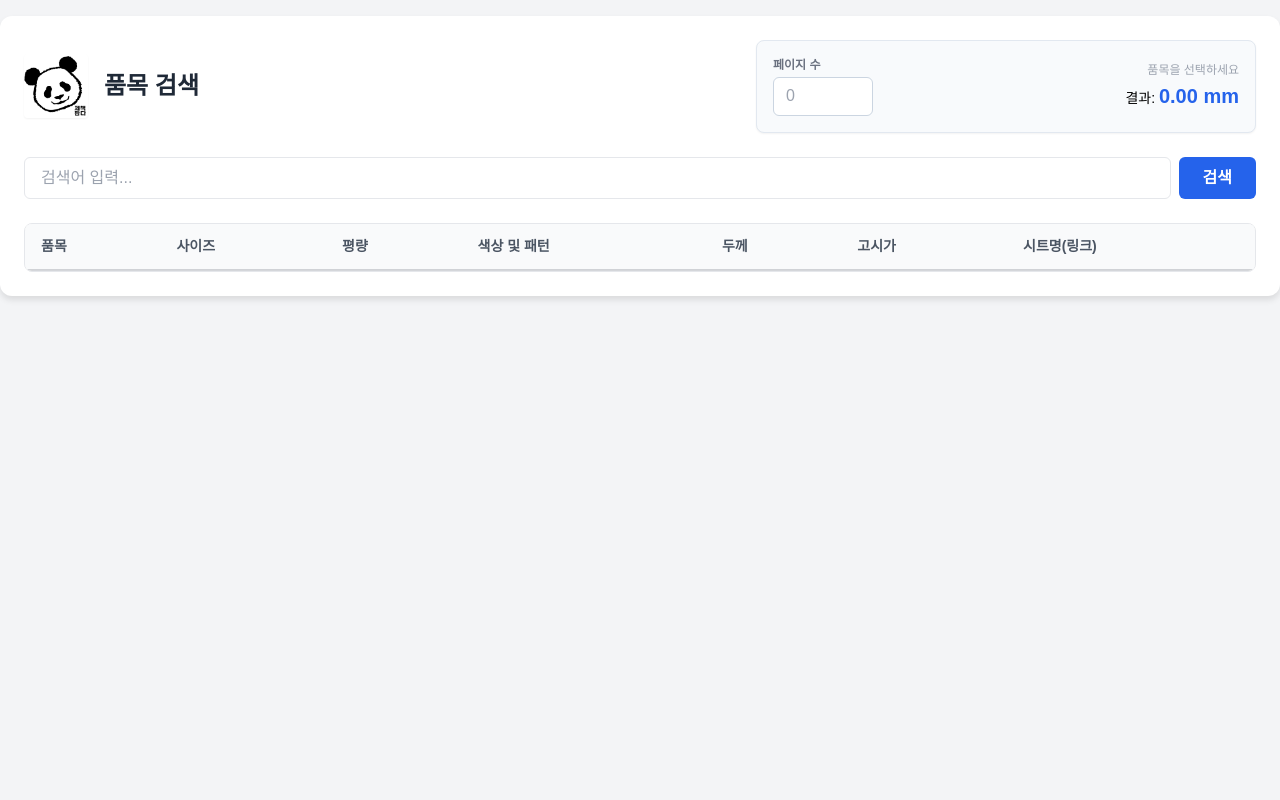
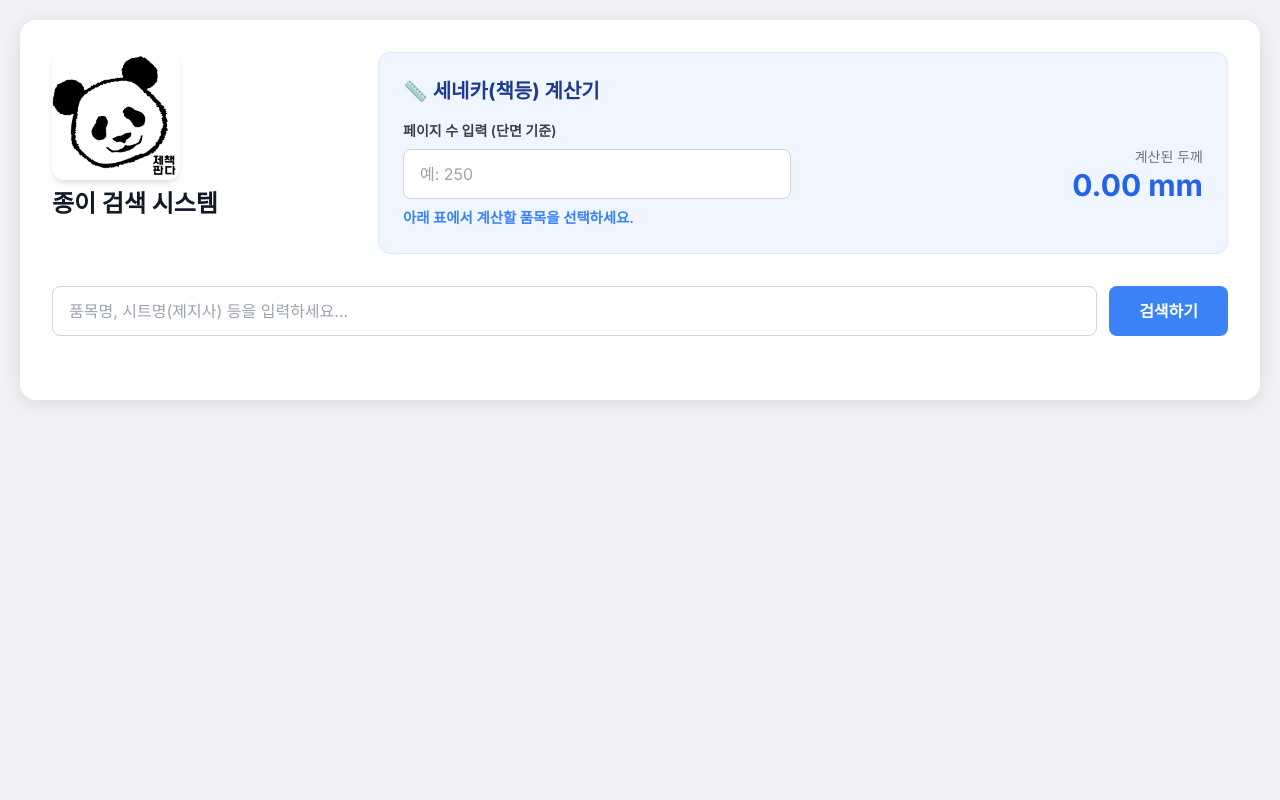
Before and after one commit to goodnotes2/paper, a Flask app: page / in a window 1280 px wide. Run offline with Flask 3, Linux system fonts and the light colour scheme; lists and menus that the app fills with data are empty; some libraries are stand-ins or nearby versions.

Commit message:
최종 통합 버전: 모든 시트 검색 + 슬림 계산기 + 링크 연결2

```diff
--- a/app.py
+++ b/app.py
@@ -1,55 +1,103 @@
 import pandas as pd
-from flask import Flask, render_template, request
+from flask import Flask, render_template, request, jsonify
 import os
 
 app = Flask(__name__)
-app.secret_key = 'paper_search_key'
+app.secret_key = 'paper_search_key_1234'
 
-def load_data():
+# 전역 변수로 데이터 캐싱
+cached_df = None
+
+def load_data_once():
+    global cached_df
     file_path = 'search.xlsx'
     if not os.path.exists(file_path):
-        return pd.DataFrame()
+        print("❌ search.xlsx 파일을 찾을 수 없습니다.")
+        cached_df = pd.DataFrame()
+        return
 
     try:
-        # 엑셀의 모든 시트(두성, 삼원, 무림 등)를 한 번에 읽기
+        # 모든 시트 읽기
         all_sheets = pd.read_excel(file_path, sheet_name=None, engine='openpyxl')
+        combined_list = []
 
-        combined_df = []
         for sheet_name, df in all_sheets.items():
-            # 컬럼명 공백 제거
+            # 컬럼명 정리
             df.columns = [str(col).strip() for col in df.columns]
 
-            # 병합된 셀(빈칸)을 위 데이터로 자동 채우기 (ffill)
-            # 품목명이 한 줄에만 있어도 아래 줄까지 다 검색되게 합니다.
-            fill_cols = ['품목', '사이즈', '평량']
-            for col in fill_cols:
+            # 📌 1. 병합 셀/빈칸 처리 (가장 중요한 부분)
+            # '품목'이 비어있으면 위 행의 값을 가져옵니다.
+            target_cols = ['품목', '사이즈', '평량', '두께']
+            for col in target_cols:
                 if col in df.columns:
                     df[col] = df[col].ffill()
 
-            # 시트명(제지사 이름) 저장
+            # 시트명 저장 및 고시가 원본 보존
             df['시트명'] = sheet_name
-            combined_df.append(df)
+            if '고시가' in df.columns:
+                df['고시가_원본'] = df['고시가']
 
-        return pd.concat(combined_df, ignore_index=True).fillna('')
+            combined_list.append(df)
+
+        cached_df = pd.concat(combined_list, ignore_index=True).fillna('')
+        print(f"✅ 총 {len(cached_df)}행 데이터 로드 완료")
     except Exception as e:
-        print(f"Error: {e}")
-        return pd.DataFrame()
+        print(f"❌ 데이터 로드 에러: {e}")
+        cached_df = pd.DataFrame()
+
+# 서버 시작 시 데이터 로드
+load_data_once()
 
 @app.route('/', methods=['GET', 'POST'])
 def index():
     keyword = ""
     results = []
+    authenticated = True  # 비밀번호 로직은 기존 유지하되 여기서는 True로 설정
+
     if request.method == 'POST':
         keyword = request.form.get('keyword', '').strip()
-        if keyword:
-            df = load_data()
-            if not df.empty:
-                # 대소문자 무시하고 모든 칸에서 키워드 포함 여부 검색
-                mask = df.apply(lambda row: row.astype(str).str.contains(keyword, case=False).any(), axis=1)
-                results = df[mask].to_dict('records')
 
-    return render_template('index.html', results=results, keyword=keyword)
+        if keyword and cached_df is not None:
+            # 📌 2. 검색 로직 강화: 품목명 또는 시트명에서 검색
+            mask = cached_df.apply(lambda row: row.astype(str).str.contains(keyword, case=False).any(), axis=1)
+            search_df = cached_df[mask].copy()
+
+            # 📌 3. 각 제지사별 정확한 검색 URL 생성
+            def make_url(row):
+                p = str(row['품목'])
+                s = str(row['시트명'])
+                if '두성' in s:
+                    return f"https://www.doosungpaper.co.kr/product/search?q={p}"
+                elif '삼원' in s:
+                    return f"https://www.samwonpaper.com/product/search?kwd={p}"
+                elif '무림' in s:
+                    return f"https://www.moorim.co.kr/ko/product/search.do?searchKeyword={p}"
+                elif '한솔' in s:
+                    return f"https://www.hansolpaper.co.kr/product/search?q={p}"
+                else:
+                    return f"https://www.google.com/search?q={s}+{p}"
+
+            search_df['url'] = search_df.apply(make_url, axis=1)
+            results = search_df.to_dict('records')
+
+    return render_template('index.html',
+                           results=results,
+                           keyword=keyword,
+                           authenticated=authenticated,
+                           logo_path='search.png')
+
+# 세네카 계산 API
+@app.route('/calculate_seneca_api', methods=['POST'])
+def calculate_seneca_api():
+    data = request.json
+    try:
+        pages = float(data.get('page_count', 0))
+        thickness = float(data.get('thickness', 0))
+        # 계산식: (페이지/2) * 두께 / 1000
+        result = (pages / 2) * thickness / 1000
+        return jsonify({'result': round(result, 2)})
+    except:
+        return jsonify({'error': '계산 불가'}), 400
 
 if __name__ == '__main__':
-    port = int(os.environ.get('PORT', 5000))
-    app.run(host='0.0.0.0', port=port)
+    app.run(host='0.0.0.0', port=5000)
--- a/templates/index.html
+++ b/templates/index.html
@@ -3,84 +3,176 @@
 <head>
     <meta charset="UTF-8">
     <meta name="viewport" content="width=device-width, initial-scale=1.0">
-    <title>품목 검색</title>
+    <title>품목 검색 시스템</title>
     <script src="https://cdn.tailwindcss.com"></script>
+    <link href="https://fonts.googleapis.com/css2?family=Inter:wght@400;500;600;700&display=swap" rel="stylesheet">
     <style>
-        body { font-family: sans-serif; background-color: #f3f4f6; margin: 0; }
-        .container { width: 95%; max-width: 1200px; margin: 1rem auto; padding: 1.5rem; background: white; border-radius: 0.75rem; box-shadow: 0 4px 6px rgba(0,0,0,0.1); }
-        .sticky-header { position: sticky; top: 0; z-index: 50; background-color: #f9fafb !important; box-shadow: 0 2px 4px rgba(0,0,0,0.1); }
-        th { padding: 0.75rem 1rem; text-align: left; font-size: 0.875rem; border-bottom: 2px solid #e5e7eb; }
-        td { padding: 0.75rem 1rem; border-bottom: 1px solid #f3f4f6; font-size: 0.875rem; }
-        .calc-box { background: #f8fafc; border: 1px solid #e2e8f0; border-radius: 0.5rem; padding: 1rem; width: 100%; max-width: 500px; }
-        .calc-input { border: 1px solid #cbd5e1; border-radius: 0.375rem; padding: 0.4rem 0.75rem; width: 100px; outline: none; }
+        body {
+            font-family: 'Inter', sans-serif;
+            background-color: #f0f2f5;
+            min-height: 100vh;
+            margin: 0;
+            padding: 20px;
+        }
+        .container {
+            max-width: 1200px;
+            margin: 0 auto;
+            padding: 2rem;
+            background-color: #ffffff;
+            border-radius: 1rem;
+            box-shadow: 0 4px 20px rgba(0, 0, 0, 0.1);
+        }
+        .search-input, .calculator-input {
+            border: 1px solid #d1d5db;
+            border-radius: 0.5rem;
+            padding: 0.75rem 1rem;
+            font-size: 1rem;
+            width: 100%;
+            outline: none;
+        }
+        .search-input:focus { border-color: #3b82f6; ring: 2px; ring-color: #3b82f6; }
+        .search-button {
+            background-color: #3b82f6;
+            color: white;
+            padding: 0.75rem 1.5rem;
+            border-radius: 0.5rem;
+            font-weight: 600;
+            transition: all 0.2s;
+        }
+        .search-button:hover { background-color: #2563eb; }
+        .table-header {
+            background-color: #f8fafc;
+            color: #475569;
+            font-weight: 600;
+            padding: 0.75rem 1rem;
+            text-align: left;
+            position: sticky;
+            top: 0;
+            z-index: 10;
+        }
+        .table-row-cell {
+            padding: 0.75rem 1rem;
+            border-bottom: 1px solid #f1f5f9;
+            font-size: 0.875rem;
+        }
+        .selected-product-display {
+            font-size: 0.9rem;
+            color: #3b82f6;
+            font-weight: 600;
+            margin-top: 0.5rem;
+        }
     </style>
 </head>
 <body>
     <div class="container">
-        <div class="flex flex-col md:flex-row items-center justify-between gap-4 mb-6">
-            <div class="flex items-center gap-4">
-                <img src="/static/search.png" alt="Logo" class="w-16 h-16 rounded shadow-sm" onerror="this.src='https://via.placeholder.com/64'">
-                <h1 class="text-2xl font-bold text-gray-800">품목 검색</h1>
+        <div class="flex flex-col lg:flex-row gap-8 mb-8 items-start">
+            <div class="flex-shrink-0 w-full lg:w-1/4 flex justify-center lg:justify-start">
+                <div class="text-center lg:text-left">
+                    <img src="{{ url_for('static', filename=logo_path) }}" alt="Logo" class="w-32 h-32 rounded-xl shadow-md mb-2 mx-auto lg:mx-0" onerror="this.src='https://via.placeholder.com/128'">
+                    <h1 class="text-2xl font-extrabold text-gray-900">종이 검색 시스템</h1>
+                </div>
             </div>
-            <div class="calc-box shadow-sm">
-                <div class="flex items-center justify-between gap-4">
+
+            <div class="bg-blue-50 p-6 rounded-xl border border-blue-100 w-full lg:w-3/4">
+                <h2 class="text-xl font-bold text-blue-900 mb-4 flex items-center gap-2">
+                    📏 세네카(책등) 계산기
+                </h2>
+                <div class="grid grid-cols-1 md:grid-cols-2 gap-6">
                     <div>
-                        <label class="block text-xs font-semibold text-gray-500 mb-1">페이지 수</label>
-                        <input type="number" id="page_input" placeholder="0" class="calc-input" oninput="calculate()">
+                        <label class="block text-sm font-semibold text-gray-700 mb-2">페이지 수 입력 (단면 기준)</label>
+                        <input type="number" id="seneca_page_count" placeholder="예: 250" class="calculator-input" oninput="calculateSeneca()">
+                        <p id="product_info_display" class="selected-product-display">아래 표에서 계산할 품목을 선택하세요.</p>
                     </div>
-                    <div class="text-right">
-                        <p id="product_info" class="text-xs text-gray-400 mb-1">품목을 선택하세요</p>
-                        <div class="text-sm font-medium">결과: <span id="result" class="text-xl font-bold text-blue-600">0.00 mm</span></div>
+                    <div class="flex flex-col justify-center items-center md:items-end">
+                        <span class="text-gray-500 text-sm">계산된 두께</span>
+                        <div class="text-3xl font-black text-blue-600" id="result_display">0.00 mm</div>
                     </div>
                 </div>
+                <input type="hidden" id="selected_thickness" value="0">
             </div>
         </div>
 
-        <form method="POST" class="flex gap-2 mb-6">
-            <input type="text" name="keyword" value="{{ keyword }}" placeholder="검색어 입력..." class="flex-1 border rounded-md px-4 py-2 outline-none focus:border-blue-500">
-            <button type="submit" class="bg-blue-600 text-white px-6 py-2 rounded-md font-bold hover:bg-blue-700">검색</button>
+        <form method="POST" action="/" class="flex gap-3 mb-8">
+            <input type="text" name="keyword" placeholder="품목명, 시트명(제지사) 등을 입력하세요..." value="{{ keyword }}" class="search-input">
+            <button type="submit" class="search-button w-32">검색하기</button>
         </form>
 
-        <div class="overflow-x-auto border rounded-lg">
-            <table class="min-w-full bg-white border-collapse">
-                <thead class="sticky-header">
-                    <tr class="text-gray-600">
-                        <th>품목</th><th>사이즈</th><th>평량</th><th>색상 및 패턴</th><th>두께</th><th>고시가</th><th>시트명(링크)</th>
-                    </tr>
-                </thead>
-                <tbody>
-                    {% for item in results %}
-                    <tr class="hover:bg-blue-50 cursor-pointer" onclick="selectRow(this, '{{ item.두께 }}', '{{ item.품목 }}')">
-                        <td>{{ item.품목 }}</td><td>{{ item.사이즈 }}</td><td>{{ item.평량 }}</td><td>{{ item.색상_및_패턴 }}</td><td>{{ item.두께 }}</td><td>{{ item.고시가 }}</td>
-                        <td>
-                            {% if item.시트명 == '두성' %}
-                                <a href="https://www.doosungpaper.co.kr/Search?SearchText={{ item.품목 }}" target="_blank" class="text-blue-500 hover:underline" onclick="event.stopPropagation();">{{ item.시트명 }}</a>
-                            {% elif item.시트명 == '삼원' %}
-                                <a href="http://www.samwonpaper.com/product/search?kwd={{ item.품목 }}" target="_blank" class="text-blue-500 hover:underline" onclick="event.stopPropagation();">{{ item.시트명 }}</a>
-                            {% elif item.시트명 == '무림' %}
-                                <a href="https://www.moorim.co.kr/ko/product/search.do?searchKeyword={{ item.품목 }}" target="_blank" class="text-blue-500 hover:underline" onclick="event.stopPropagation();">{{ item.시트명 }}</a>
-                            {% else %}
-                                <a href="https://www.google.com/search?q={{ item.시트명 }}+{{ item.품목 }}" target="_blank" class="text-blue-500 hover:underline" onclick="event.stopPropagation();">{{ item.시트명 }}</a>
-                            {% endif %}
-                        </td>
-                    </tr>
-                    {% endfor %}
-                </tbody>
-            </table>
+        {% if results %}
+        <div class="overflow-hidden border border-gray-200 rounded-xl shadow-sm">
+            <div class="overflow-x-auto max-h-[600px]">
+                <table class="min-w-full divide-y divide-gray-200 border-collapse">
+                    <thead>
+                        <tr>
+                            <th class="table-header">품목</th>
+                            <th class="table-header">사이즈</th>
+                            <th class="table-header">평량</th>
+                            <th class="table-header">색상 및 패턴</th>
+                            <th class="table-header">두께(μm)</th>
+                            <th class="table-header">고시가</th>
+                            <th class="table-header">제지사 연결</th>
+                        </tr>
+                    </thead>
+                    <tbody class="bg-white divide-y divide-gray-100">
+                        {% for item in results %}
+                        <tr class="cursor-pointer hover:bg-blue-50 transition-colors"
+                            onclick="selectRow(this, '{{ item.두께 }}', '{{ item.품목 }}', '{{ item.평량 }}')">
+                            <td class="table-row-cell font-medium text-gray-900">{{ item.품목 }}</td>
+                            <td class="table-row-cell text-gray-600">{{ item.사이즈 }}</td>
+                            <td class="table-row-cell text-gray-600">{{ item.평량 }}g</td>
+                            <td class="table-row-cell text-gray-500">{{ item.색상_및_패턴 }}</td>
+                            <td class="table-row-cell font-semibold text-blue-600">{{ item.두께 }}</td>
+                            <td class="table-row-cell text-gray-700">{{ item.고시가 }}</td>
+                            <td class="table-row-cell">
+                                <a href="{{ item.url }}" target="_blank"
+                                   class="inline-block px-3 py-1 bg-gray-100 text-gray-700 text-xs font-bold rounded-full hover:bg-blue-600 hover:text-white transition-all"
+                                   onclick="event.stopPropagation();">
+                                    {{ item.시트명 }} 바로가기 🔗
+                                </a>
+                            </td>
+                        </tr>
+                        {% endfor %}
+                    </tbody>
+                </table>
+            </div>
         </div>
+        {% elif keyword %}
+        <div class="text-center py-12 text-gray-500 bg-gray-50 rounded-xl">
+            "{{ keyword }}"에 대한 검색 결과가 없습니다.
+        </div>
+        {% endif %}
     </div>
 
     <script>
-        let selectedThickness = 0;
-        function selectRow(row, thickness, name) {
-            selectedThickness = parseFloat(thickness) || 0;
-            document.getElementById('product_info').innerText = name + " (" + thickness + ")";
-            calculate();
+        // 행 클릭 시 계산기 데이터 세팅
+        function selectRow(row, thickness, name, gram) {
+            // 모든 행 배경 초기화 후 선택된 행 강조
+            const rows = document.querySelectorAll('tbody tr');
+            rows.forEach(r => r.classList.remove('bg-blue-100'));
+            row.classList.add('bg-blue-100');
+
+            // 두께값 숫자로 변환 (없으면 0)
+            const thicknessValue = parseFloat(thickness) || 0;
+            document.getElementById('selected_thickness').value = thicknessValue;
+
+            // 정보 표시
+            document.getElementById('product_info_display').innerText = `선택됨: ${name} ${gram}g (두께: ${thickness}μm)`;
+
+            // 즉시 계산
+            calculateSeneca();
         }
-        function calculate() {
-            const pages = parseFloat(document.getElementById('page_input').value) || 0;
-            const res = (pages / 2) * selectedThickness / 1000;
-            document.getElementById('result').innerText = res.toFixed(2) + " mm";
+
+        // 세네카 계산 로직
+        function calculateSeneca() {
+            const pages = parseFloat(document.getElementById('seneca_page_count').value) || 0;
+            const thickness = parseFloat(document.getElementById('selected_thickness').value) || 0;
+
+            if (pages > 0 && thickness > 0) {
+                // 공식: (페이지 / 2) * 두께(μm) / 1000 = mm
+                const result = (pages / 2) * thickness / 1000;
+                document.getElementById('result_display').innerText = result.toFixed(2) + " mm";
+            } else {
+                document.getElementById('result_display').innerText = "0.00 mm";
+            }
         }
     </script>
 </body>
```
